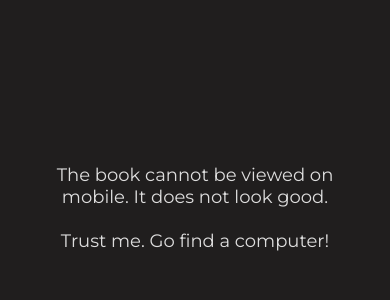
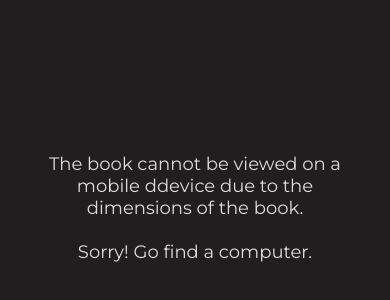
Before and after one commit to kiara-gil/tldsf-preview, a plain HTML site: page index.html in a window 390 px wide. Shown: the part 214-514 px from the top of the page. Drawn offline with nearby package versions, Linux system fonts and the light colour scheme.

Commit message:
Update index.html

```diff
--- a/index.html
+++ b/index.html
@@ -21,9 +21,9 @@
 
   <!-- Mobile Messafe -->
   <div class="mobile-message">
-    The book cannot be viewed on mobile. It does not look good.
+    The book cannot be viewed on a mobile ddevice due to the dimensions of the book.
     </br>
-    </br>Trust me. Go find a computer!
+    </br>Sorry! Go find a computer.
   </div>
 
   <!-- Flipbook -->
```
